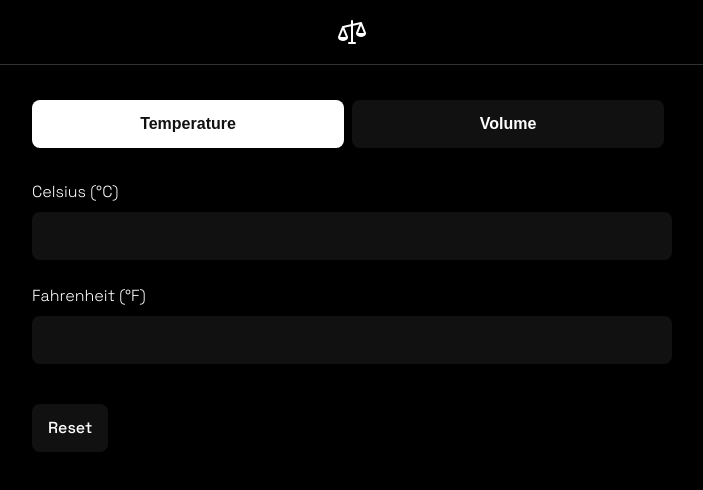
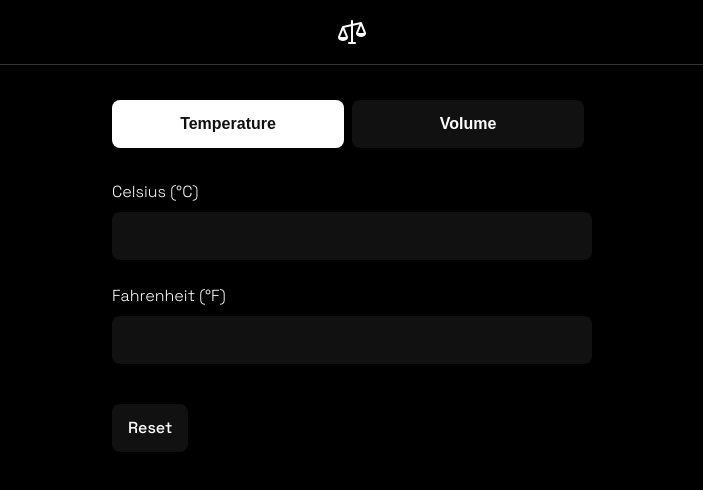
Before and after one commit to stevenoneildev/switchcook, a website: page index.html in a window 1280 px wide. Shown: the whole page, without its empty margins (288-991 px from the left). Drawn offline with nearby package versions, Linux system fonts and the light colour scheme.

Commit message:
container

```diff
--- a/styles.css
+++ b/styles.css
@@ -26,7 +26,7 @@ body {
 
 .container {
     display: block;
-    max-width: 640px;
+    max-width: 480px;
     padding-top: 64px;
     margin-left: auto;
     margin-right: auto;
```
